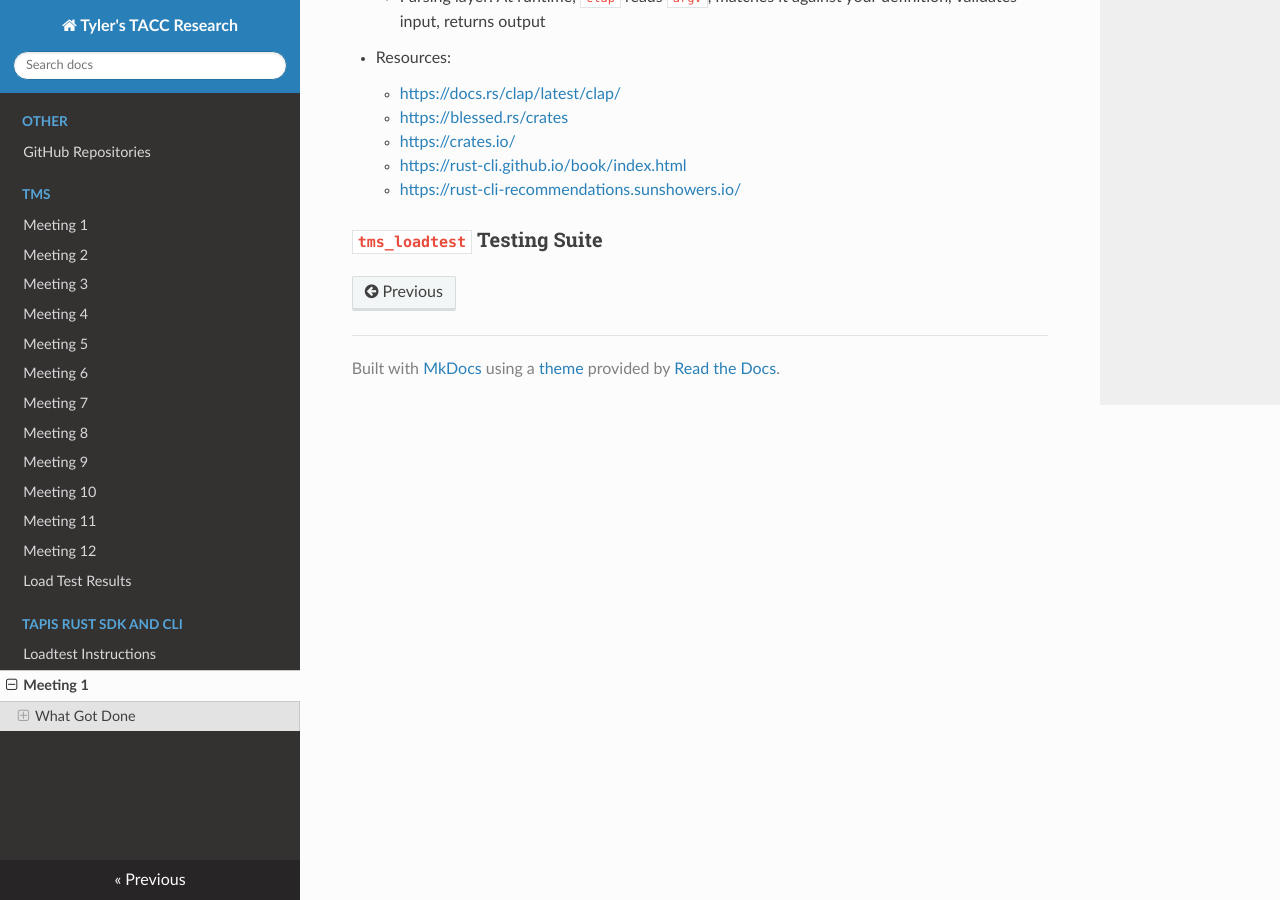
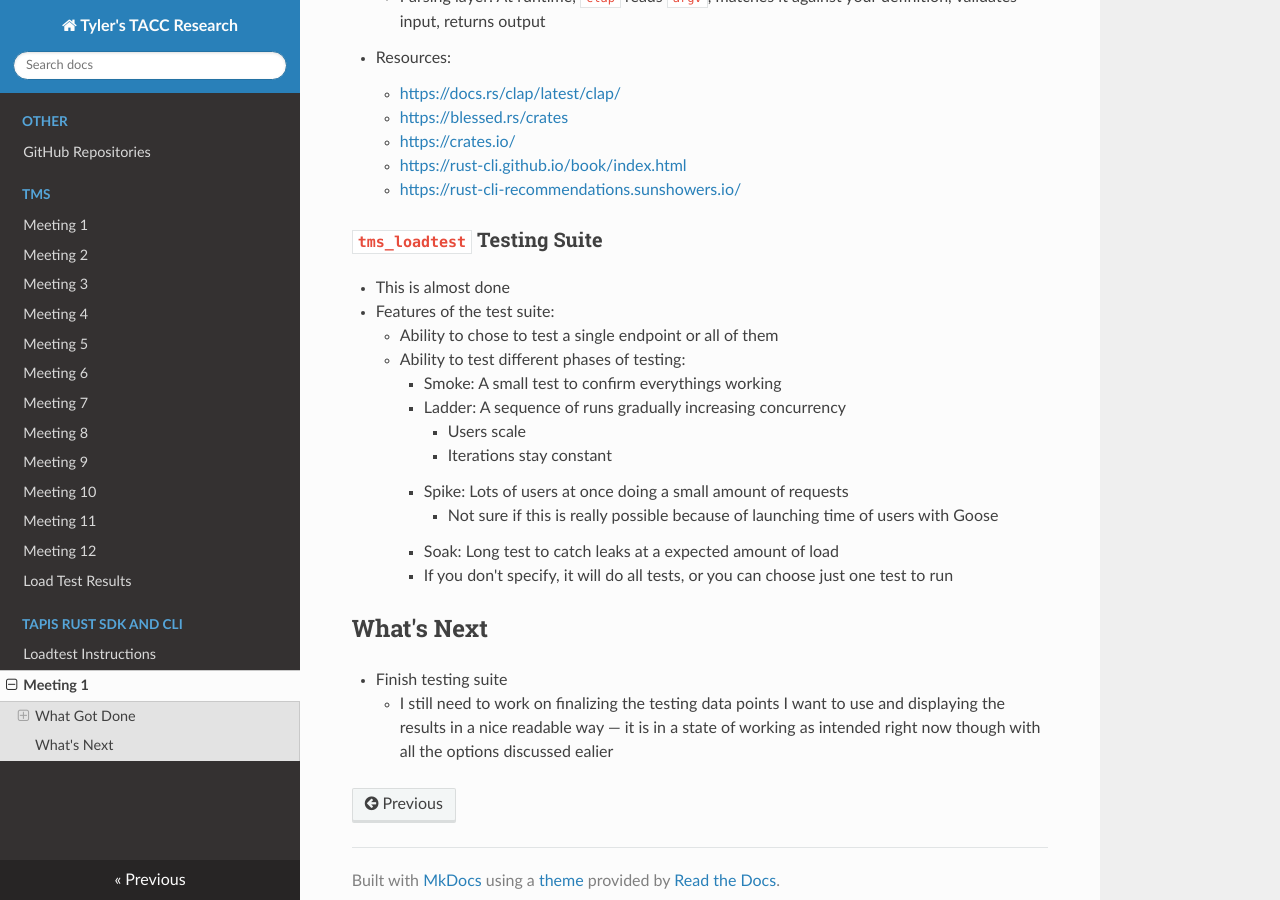
Before and after one commit to tyler0852/tylers-tacc-research, an MkDocs documentation site: the page built from docs/tapis/meeting-1.md, in a window 1280 px wide and 900 px high, scrolled down 514 px. Built offline with MkDocs 1.6.1, drawn with Linux system fonts in a browser that asks for light colours; nearby versions of some CDN libraries.

Commit message:
Update meeting notes for Meeting 1
Added details about the `tms_loadtest` testing suite and next steps.

```diff
--- a/docs/tapis/meeting-1.md
+++ b/docs/tapis/meeting-1.md
@@ -20,3 +20,21 @@
     - <https://rust-cli-recommendations.sunshowers.io/>
 
 ### `tms_loadtest` Testing Suite
+
+- This is almost done
+- Features of the test suite:
+    - Ability to chose to test a single endpoint or all of them
+    - Ability to test different phases of testing:
+        - Smoke: A small test to confirm everythings working
+        - Ladder: A sequence of runs gradually increasing concurrency
+            - Users scale
+            - Iterations stay constant
+        - Spike: Lots of users at once doing a small amount of requests
+            - Not sure if this is really possible because of launching time of users with Goose
+        - Soak: Long test to catch leaks at a expected amount of load
+        - If you don't specify, it will do all tests, or you can choose just one test to run
+
+## What's Next
+
+- Finish testing suite
+    - I still need to work on finalizing the testing data points I want to use and displaying the results in a nice readable way — it is in a state of working as intended right now though with all the options discussed ealier
```
